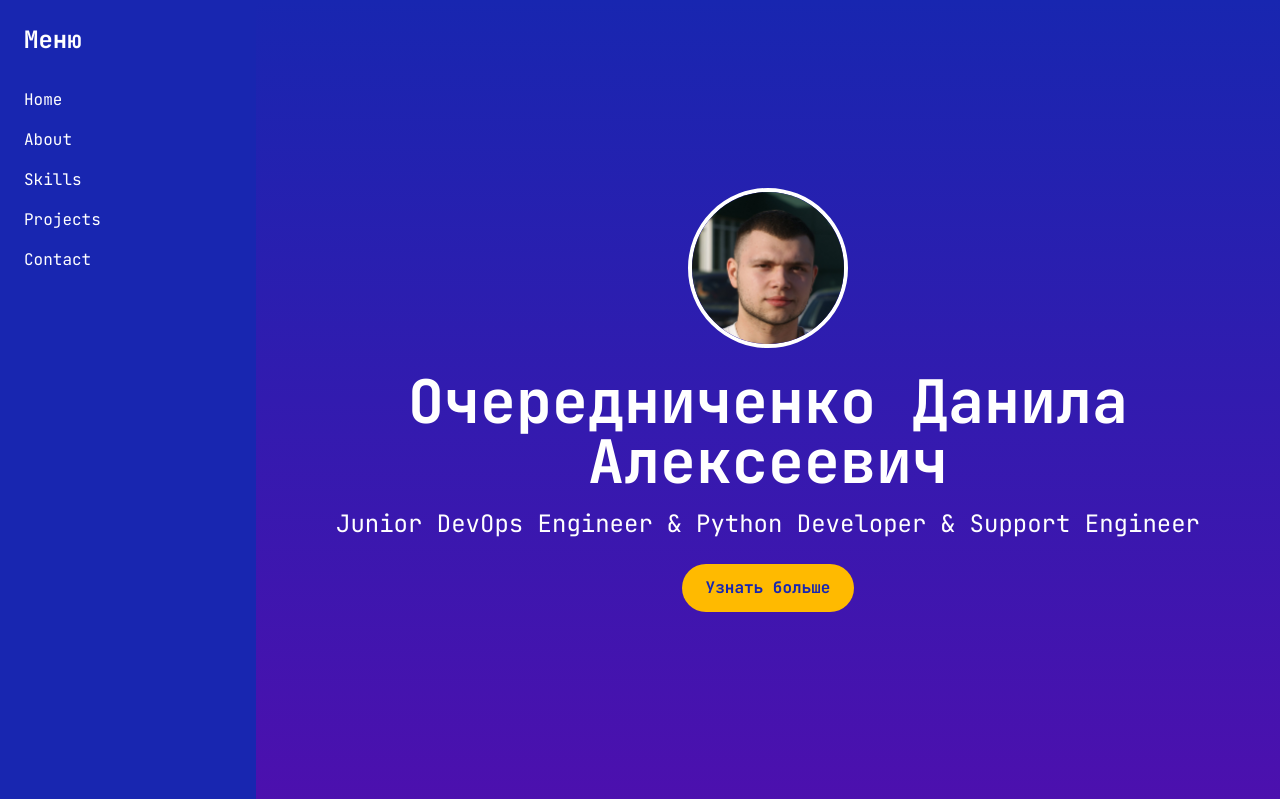
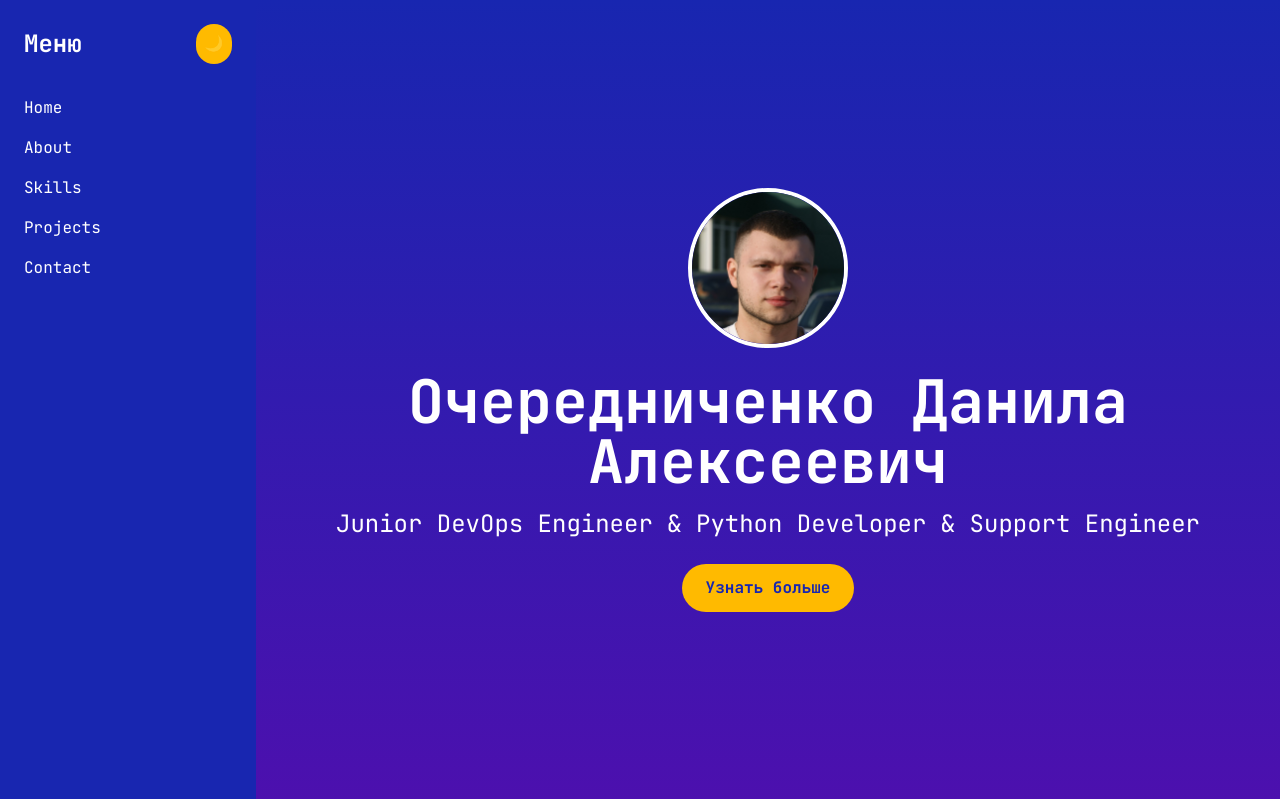
Before and after one commit to IDRGI-hub/IamDRG, a FastAPI app: page / in a window 1280 px wide. Shown: the top 799 px of the page. Run offline with FastAPI, Linux system fonts and the light colour scheme; some libraries are stand-ins or nearby versions.

Commit message:
Светлая и темная тема

```diff
--- a/app/templates/index.html
+++ b/app/templates/index.html
@@ -27,13 +27,27 @@
   <style>
     [data-theme="dark"] { --tw-bg-opacity:1; background-color: rgba(8,18,114,var(--tw-bg-opacity)); color: white; }
     [data-theme="dark"] .sidebar { background-color: #081272; }
+    [data-theme="dark"] .bg-white { background-color: #1a1a1a; }
+    [data-theme="dark"] .text-gray-900 { color: #e5e5e5; }
+    [data-theme="dark"] .shadow-lg { box-shadow: 0 10px 15px -3px rgba(0, 0, 0, 0.3); }
+    .theme-toggle {
+      transition: all 0.3s ease;
+    }
+    .theme-toggle:hover {
+      transform: scale(1.1);
+    }
   </style>
 </head>
 <body class="font-mono bg-white text-gray-900" id="body">
   <!-- Sidebar -->
   <div id="sidebar" class="sidebar fixed inset-y-0 left-0 w-64 bg-primary text-white transform -translate-x-full md:translate-x-0 transition-transform">
     <div class="p-6">
-      <h2 class="text-2xl font-bold mb-8">Меню</h2>
+      <div class="flex justify-between items-center mb-8">
+        <h2 class="text-2xl font-bold">Меню</h2>
+        <button id="theme-toggle" class="theme-toggle p-2 bg-accent text-primary rounded-full hover:bg-opacity-90">
+          <span id="theme-icon">🌙</span>
+        </button>
+      </div>
       <nav class="space-y-4">
         <a href="#hero" class="block hover:text-accent">Home</a>
         <a href="#about" class="block hover:text-accent">About</a>
@@ -51,7 +65,7 @@
   <main class="md:ml-64">
     <!-- Hero -->
     <section id="hero" class="min-h-screen flex flex-col items-center justify-center bg-gradient-to-b from-primary to-secondaryA text-white text-center px-4">
-      <img src="app/static/images/photo.jpg" alt="Фото" class="w-40 h-40 rounded-full border-4 border-white mb-6 object-cover animate-fade-in">
+      <img src="static/images/photo.jpg" alt="Фото" class="w-40 h-40 rounded-full border-4 border-white mb-6 object-cover animate-fade-in">
       <h1 class="text-4xl md:text-6xl font-bold mb-4 animate-slide-in">Очередниченко Данила Алексеевич</h1>
       <p class="text-lg md:text-2xl mb-6 animate-fade-in-delay">Junior DevOps Engineer & Python Developer & Support Engineer</p>
       <a href="#about" class="px-6 py-3 bg-accent text-primary font-semibold rounded-full hover:bg-opacity-90 animate-button-in">Узнать больше</a>
@@ -97,7 +111,7 @@
             <h3 class="text-2xl font-semibold mb-2">StokTeleBot</h3>
             <p class="mb-4">Telegram-бот для сбора статистики Wildberries, написан на Python, развернут с Celery и FastAPI.</p>
             <div class="space-x-4">
-              <span class="px-3 py-1 bg-primary-dark text-white rounded-full">Python</span>
+              <span class="px-3 py-1 bg-primary-dark text-white rounded-full ">Python</span>
               <span class="px-3 py-1 bg-secondaryA text-white rounded-full">Docker</span>
               <span class="px-3 py-1 bg-secondaryB text-white rounded-full">Celery</span>
             </div>
@@ -109,9 +123,9 @@
             <h3 class="text-2xl font-semibold mb-2">StokTeleBot</h3>
             <p class="mb-4">Telegram-бот для сбора статистики Wildberries, написан на Python, развернут с Celery и FastAPI.</p>
             <div class="space-x-4">
-              <span class="px-3 py-1 bg-primary-dark text-white rounded-full">Python</span>
-              <span class="px-3 py-1 bg-secondaryA text-white rounded-full">Docker</span>
-              <span class="px-3 py-1 bg-secondaryB text-white rounded-full">Celery</span>
+              <span class="px-3 py-1 static bg-primary-dark text-white rounded-full">Python</span>
+              <span class="px-3 py-1 static bg-secondaryA text-white rounded-full">Docker</span>
+              <span class="px-3 py-1 static bg-secondaryB text-white rounded-full">Celery</span>
             </div>
           </div>
       </div>
@@ -135,12 +149,29 @@
     hamburger.addEventListener('click', () => {
       sidebar.classList.toggle('-translate-x-full');
     });
-    // Theme toggle example (dark/light)
-    document.getElementById('theme-btn')?.addEventListener('click', () => {
-      const body = document.getElementById('body');
-      const theme = body.getAttribute('data-theme') === 'dark' ? 'light' : 'dark';
-      document.documentElement.setAttribute('data-theme', theme);
+
+    // Theme toggle functionality
+    const themeToggle = document.getElementById('theme-toggle');
+    const themeIcon = document.getElementById('theme-icon');
+    const body = document.getElementById('body');
+
+    // Load saved theme from localStorage
+    const savedTheme = localStorage.getItem('theme') || 'light';
+    body.setAttribute('data-theme', savedTheme);
+    updateThemeIcon(savedTheme);
+
+    themeToggle.addEventListener('click', () => {
+      const currentTheme = body.getAttribute('data-theme');
+      const newTheme = currentTheme === 'dark' ? 'light' : 'dark';
+
+      body.setAttribute('data-theme', newTheme);
+      localStorage.setItem('theme', newTheme);
+      updateThemeIcon(newTheme);
     });
+
+    function updateThemeIcon(theme) {
+      themeIcon.textContent = theme === 'dark' ? '☀️' : '🌙';
+    }
   </script>
 </body>
 </html>
```
